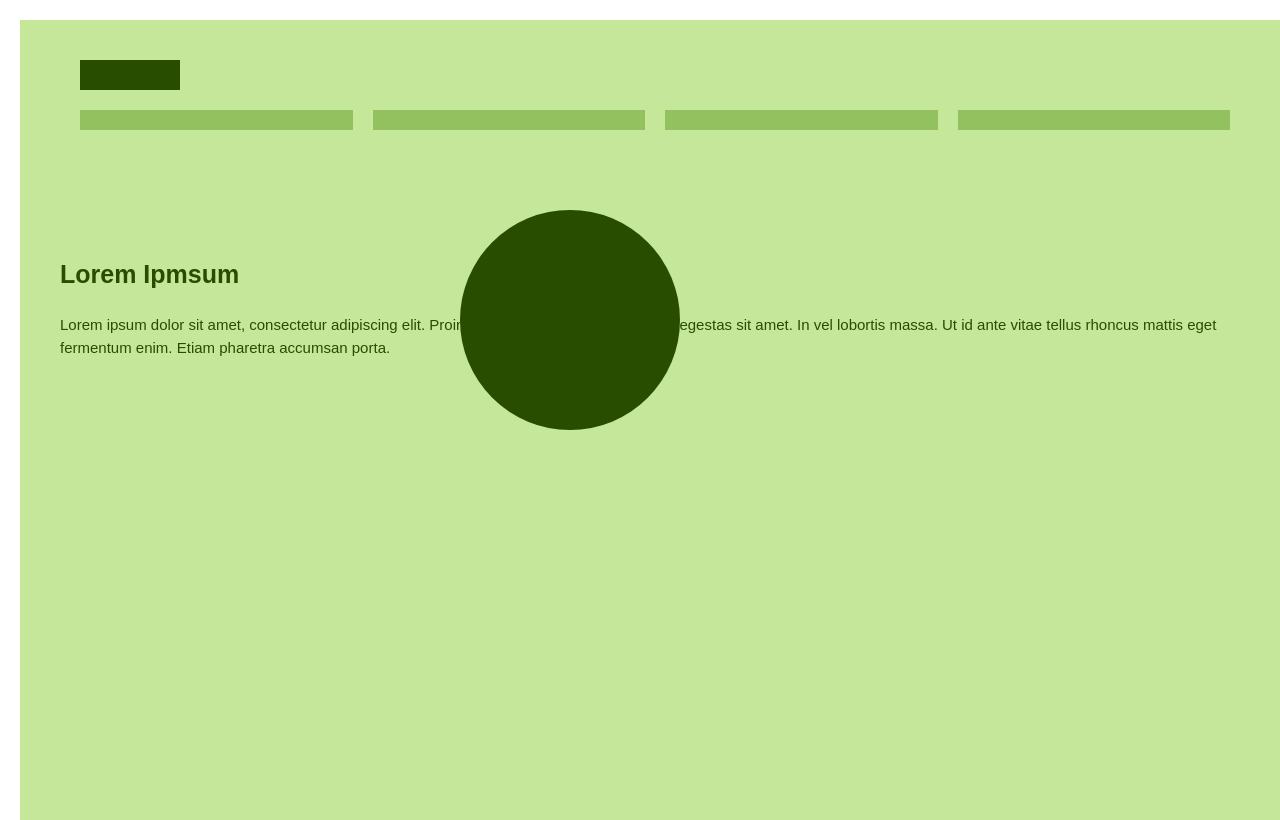
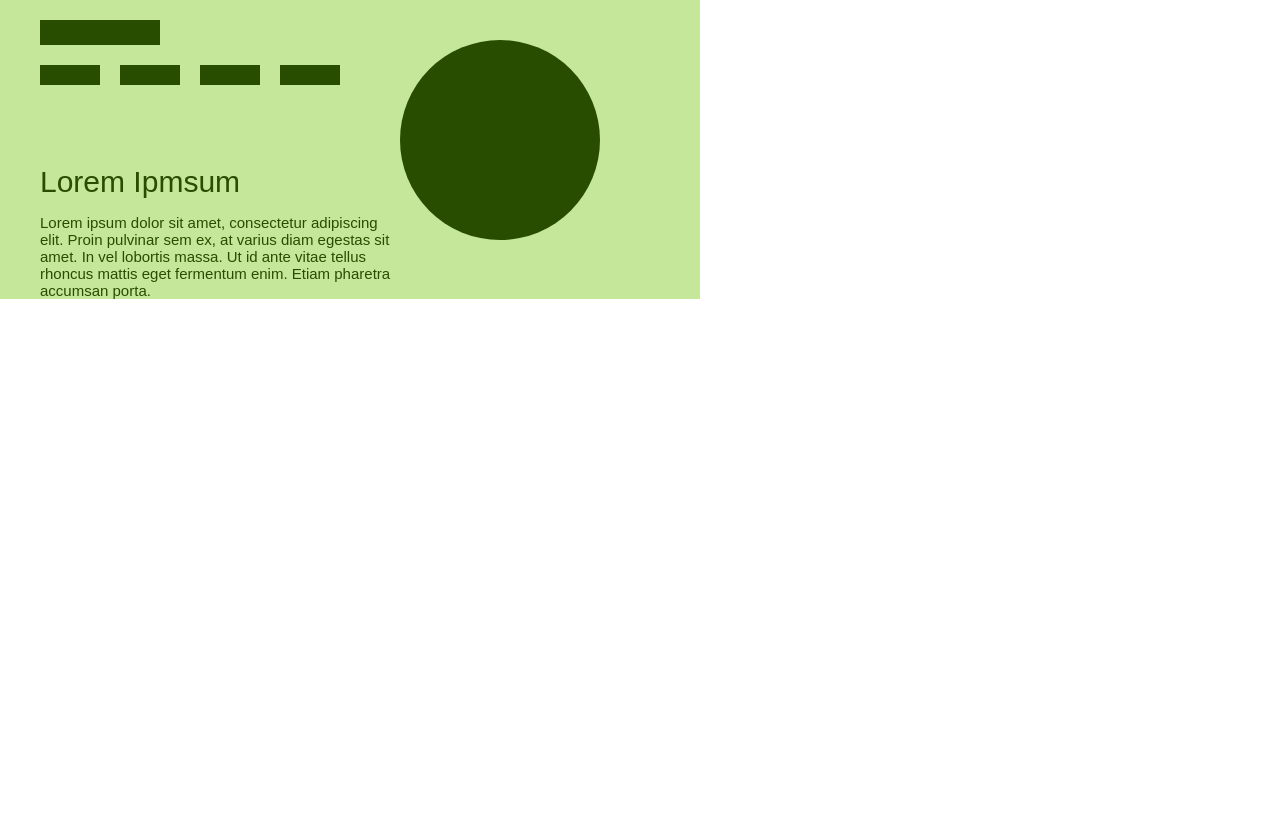
Before and after one commit to Anna21S/web-design, a plain HTML site: page week-7/6/index.html in a window 1280 px wide. Drawn offline with Linux system fonts and the light colour scheme.

Commit message:
изменения

```diff
--- a/week-7/6/css/app.css
+++ b/week-7/6/css/app.css
@@ -5,70 +5,51 @@ html, body {
   height: 100%;
 }
 .main {
-  width: 100%;
-  height: 100%;
-  background: rgb(196, 231, 154);
-  margin-left: 20px;
-  margin-top: 20px;
   display: flex;
-  flex-direction: column;
-  justify-content: center;
-  padding: 40px;
-  display: inline-table;
+  width: 700px;
+  position: relative;
+  background-color: rgb(196, 231, 154);
+}
+.text {
+  width: 400px;
+  padding-left: 40px;
+  padding-top: 20px;
+  display: block;
+  align-items: center;
 }
 .logo {
-  width: 100px;
-  height: 30px;
-  background: rgb(41, 77, 0);
-  margin-left: 20px;
-}
-.link {
-  width: 100%;
-  height: 20px;
-  background: rgb(148, 193, 96);
-  margin-right: 20px;
-  margin-bottom: 20px;
+  width: 120px;
+  height: 25px;
+  background-color: rgb(41, 77, 0);
 }
 .links {
   display: flex;
-  justify-content: flex-start;
-  margin-right: 10px;
   margin-top: 20px;
-  margin-left: 20px;
-  margin-bottom: 30px;
+}
+.link {
+  height: 20px;
+  width: 60px;
+  background-color: rgb(41, 77, 0);
+  margin-right: 20px;
 }
 .header {
-  font-size: 25px;
-  font-weight: bold;
-  font-family: 'arial', sans-serif;
+  display: block;
   margin-top: 80px;
+  font-size: 30px;
+  font-family: 'Arial Bold', sans-serif;
   color: rgb(41, 77, 0);
-  display: inline-table;
 }
 .paragraph {
   font-size: 15px;
-  line-height: 1.5;
-  margin-top: 25px;
+  font-family: 'Arial', sans-serif;
+  margin-top: 15px;
   color: rgb(41, 77, 0);
 }
 .figure {
-  width: 220px;
-  height: 220px;
+  width: 200px;
+  height: 200px;
+  margin-top: 40px;
   background: rgb(41, 77, 0);
-  border-radius: 120px;
-  margin-left: 400px;
-  display: inline-table;
+  border-radius: 100px;
 }
-.text {
-  width: 100%;
-  height: 90px;
-  margin-bottom: 60px;
-}
-@media screen and (max-width: 620px) {
-  .main {
-    width: 150px;
-  }
-  .paragraph {
-    width: 450px;
-  }
-}
+@media screen and (max-width:620px)
```
Also changed, not shown: 1 other file.
